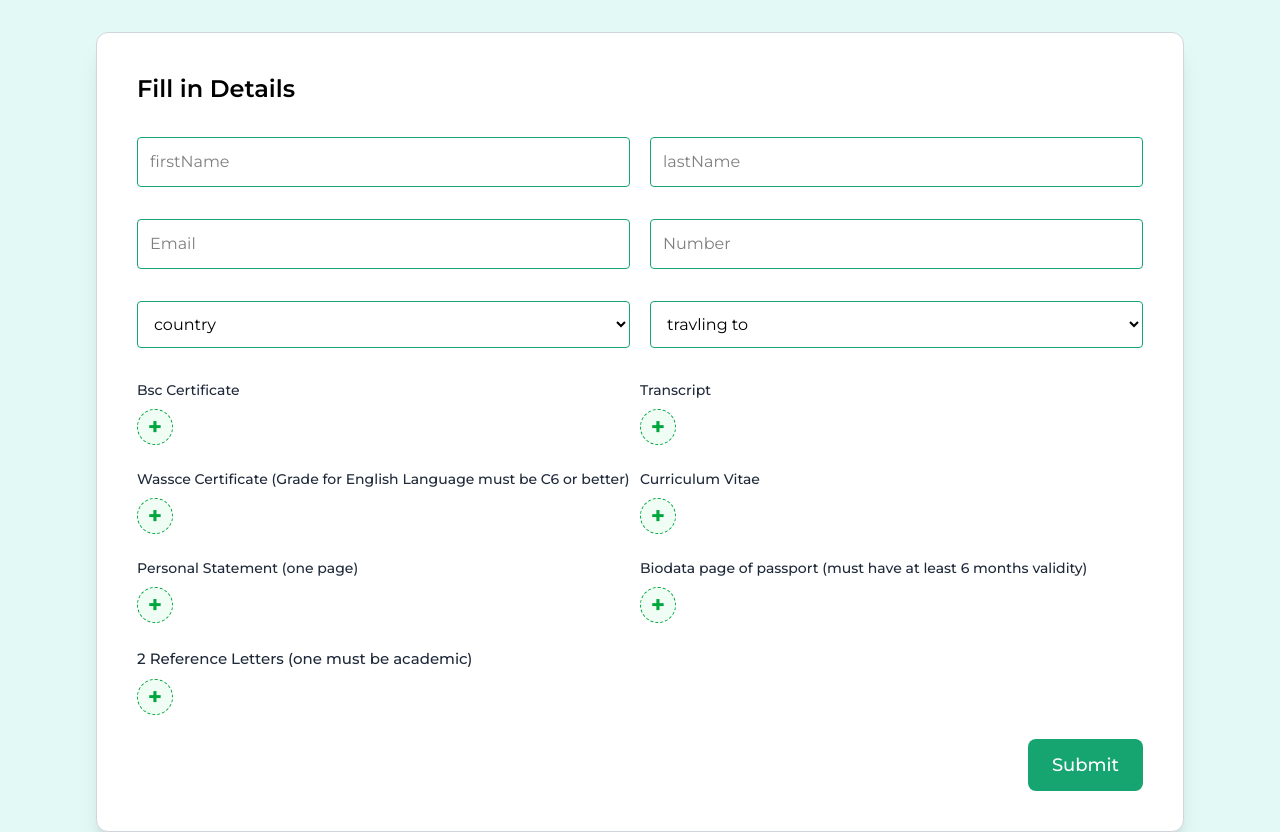
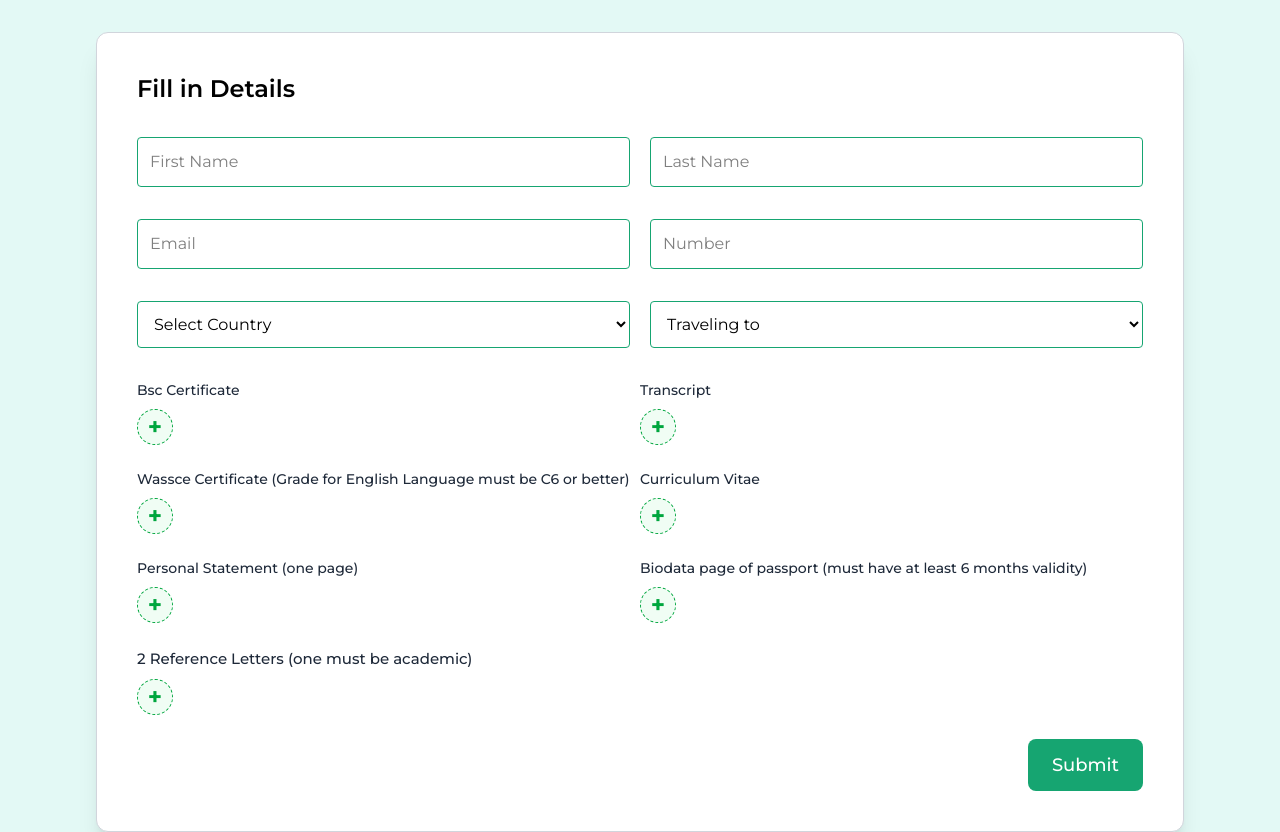
Before and after one commit to Conqueror102/ukMasterClassProject, a React (Vite) app: page / in a window 1280 px wide. Shown: the part 1720-2552 px from the top of the page. Built offline with nearby package versions, Linux system fonts and the light colour scheme.

Commit message:
Consumed Api for form

```diff
--- a/src/component/Form.jsx
+++ b/src/component/Form.jsx
@@ -1,78 +1,145 @@
-import React from "react";
-import { useState } from "react";
+import React, { useState } from "react";
+import axios from "axios";
+import { useForm } from "react-hook-form";
+import { yupResolver } from "@hookform/resolvers/yup";
+import * as Yup from "yup";
+import Swal from "sweetalert2";
+
+// Yup validation schema
+const schema = Yup.object().shape({
+  firstName: Yup.string().required("First name is required"),
+  lastName: Yup.string().required("Last name is required"),
+  email: Yup.string().email("Invalid email").required("Email is required"),
+  number: Yup.string().required("Phone number is required"),
+  countryOfOrigin: Yup.string().required("Country is required"),
+  travellingTo: Yup.string().required("Destination is required"),
+});
 
 const Form = () => {
   const [files, setFiles] = useState({});
+  const [loading, setLoading] = useState(false);
+
+  const {
+    register,
+    handleSubmit,
+    formState: { errors },
+  } = useForm({
+    resolver: yupResolver(schema),
+  });
 
   const handleFileChange = (event, label) => {
     const fileList = event.target.files;
     setFiles((prev) => ({
       ...prev,
-      [label]: fileList ? Array.from(fileList).map((file) => file.name) : [],
+      [label]: fileList ? Array.from(fileList) : [],
     }));
   };
 
+  const onSubmit = async (data) => {
+    const formData = new FormData();
+    setLoading(true);
+
+    // Text data
+    for (const key in data) {
+      formData.append(key, data[key]);
+    }
+
+    // Files
+    if (files["Bsc Certificate"]?.[0]) formData.append("bscCertificate", files["Bsc Certificate"][0]);
+    if (files["Transcript"]?.[0]) formData.append("transcript", files["Transcript"][0]);
+    if (files["Wassce Certificate (Grade for English Language must be C6 or better)"]?.[0])
+      formData.append("wassceCertificate", files["Wassce Certificate (Grade for English Language must be C6 or better)"][0]);
+    if (files["Curriculum Vitae"]?.[0]) formData.append("cv", files["Curriculum Vitae"][0]);
+    if (files["Personal Statement (one page)"]?.[0]) formData.append("personalStatement", files["Personal Statement (one page)"][0]);
+    if (files["Biodata page of passport (must have at least 6 months validity)"]?.[0])
+      formData.append("passportBiodata", files["Biodata page of passport (must have at least 6 months validity)"][0]);
+
+    if (files["2 Reference Letters (one must be academic)"]?.[0])
+      formData.append("referenceLetter1", files["2 Reference Letters (one must be academic)"][0]);
+    if (files["2 Reference Letters (one must be academic)"]?.[1])
+      formData.append("referenceLetter2", files["2 Reference Letters (one must be academic)"][1]);
+
+    try {
+      await axios.post("https://ukmasterclassbackend.onrender.com/api/users/register", formData, {
+        headers: {
+          "Content-Type": "multipart/form-data",
+        },
+      });
+
+      setLoading(false);
+
+      Swal.fire({
+        title: "Success!",
+        text: "Form submitted successfully!",
+        icon: "success",
+        confirmButtonColor: "#16a571",
+      });
+    } catch (error) {
+      setLoading(false);
+      Swal.fire({
+        title: "Error!",
+        text: "Failed to submit the form. Please try again.",
+        icon: "error",
+        confirmButtonColor: "#d33",
+      });
+    }
+  };
+
   return (
-    <>
     <div className="flex w-full justify-between items-center">
       <div className="w-full bg-white p-10 flex-col min-h-[500px] flex justify-center border-gray-300 shadow-xl border rounded-xl max-sm:px-3 max-sm:py-6">
+        <p className="text-2xl mb-8 font-semibold text-black">Fill in Details</p>
+
+        <form onSubmit={handleSubmit(onSubmit)} className="w-full">
+          <div className="grid grid-cols-2 gap-x-5 max-sm:gap-y-5 gap-y-8 w-full mb-8 max-sm:grid-cols-none">
+            {/* Text fields */}
+            {[
+              { name: "firstName", placeholder: "First Name" },
+              { name: "lastName", placeholder: "Last Name" },
+              { name: "email", placeholder: "Email", type: "email" },
+              { name: "number", placeholder: "Number" },
+            ].map(({ name, placeholder, type = "text" }, i) => (
+              <div key={i}>
+                <input
+                  type={type}
+                  placeholder={placeholder}
+                  {...register(name)}
+                  className="p-3 max-sm:p-2 border rounded-sm border-[#16a571] w-full"
+                />
+                {errors[name] && <p className="text-red-500 text-sm">{errors[name].message}</p>}
+              </div>
+            ))}
+
+            {/* Select fields */}
             <div>
-            {" "}
-            <p className="text-2xl mb-8 font-semibold text-black">
-              Fill in Details
-            </p>
+              <select
+                {...register("countryOfOrigin")}
+                className="p-3 max-sm:p-2 border rounded-sm border-[#16a571] w-full"
+              >
+                <option value="">Select Country</option>
+                <option value="Nigeria">Nigeria</option>
+              </select>
+              {errors.countryOfOrigin && (
+                <p className="text-red-500 text-sm">{errors.countryOfOrigin.message}</p>
+              )}
             </div>
 
-          <form action="" className="w-full ">
-            <div className=" grid grid-cols-2 gap-x-5 max-sm:gap-y-5 gap-y-8 w-full mb-8 max-sm:grid-cols-none">
-              <input
-                type="text"
-                placeholder="firstName"
-                className="p-3 max-sm:p-2 border rounded-sm border-[#16a571]"
-              />
-              <input
-                type="text"
-                placeholder="lastName"
-                className="p-3 max-sm:p-2 border rounded-sm border-[#16a571]"
-              />
-              <input
-                type="email"
-                placeholder="Email"
-                className="p-3 max-sm:p-2 border rounded-sm border-[#16a571]"
-              />
-              <input
-                type="text"
-                placeholder="Number"
-                className="p-3 max-sm:p-2 border rounded-sm border-[#16a571]"
-              />
-
+            <div>
               <select
-                name="country"
-                id=""
-                className="p-3 max-sm:p-2 border rounded-sm border-[#16a571]"
+                {...register("travellingTo")}
+                className="p-3 border rounded-sm border-[#16a571] w-full"
               >
-                <option value="">country</option>
-                <option value="">Nigeria</option>
-                <option value="">Nigeria</option>
-                <option value="">Nigeria</option>
-                <option value="">Nigeria</option>
+                <option value="">Traveling to</option>
+                <option value="Nigeria">Nigeria</option>
               </select>
-              <select
-                name="country"
-                id=""
-                className="p-3 border rounded-sm border-[#16a571]"
-              >
-                <option value="">travling to</option>
-                <option value="">Nigeria</option>
-                <option value="">Nigeria</option>
-                <option value="">Nigeria</option>
-                <option value="">Nigeria</option>
-              </select>
+              {errors.travellingTo && (
+                <p className="text-red-500 text-sm">{errors.travellingTo.message}</p>
+              )}
+            </div>
           </div>
 
-            {/* doc side */}
-
-            <div className="mt-6 space-y-6 grid grid-cols-2 space-x-2 max-sm:grid-cols-none ">
+          {/* File Uploads */}
+          <div className="mt-6 space-y-6 grid grid-cols-2 space-x-2 max-sm:grid-cols-none">
             {[
               "Bsc Certificate",
               "Transcript",
@@ -80,69 +147,89 @@ const Form = () => {
               "Curriculum Vitae",
               "Personal Statement (one page)",
               "Biodata page of passport (must have at least 6 months validity)",
-              ].map((label, index) => (
-                <div key={index} className="block text-[14px] ">
+            ].map((label, i) => (
+              <div key={i} className="block text-[14px]">
                 <span className="text-gray-800 font-medium max-sm:text-[13px] max-sm:font-semibold">
                   {label}
                 </span>
-                  <label className="mt-2  flex items-center justify-center w-9 h-9 max-sm:h-8 max-sm:w-8 border-1 border-dashed border-green-600 rounded-full cursor-pointer bg-green-50 hover:bg-green-100">
-                    <span className="text-green-600 text-2xl max-sm:text-[15px]  font-bold">
-                      +
-                    </span>
+                <label className="mt-2 flex items-center justify-center w-9 h-9 max-sm:h-8 max-sm:w-8 border-1 border-dashed border-green-600 rounded-full cursor-pointer bg-green-50 hover:bg-green-100">
+                  <span className="text-green-600 text-2xl max-sm:text-[15px] font-bold">+</span>
                   <input
                     type="file"
-                      className="hidden "
+                    className="hidden"
+                    data-label={label}
                     onChange={(e) => handleFileChange(e, label)}
                   />
                 </label>
                 {files[label] && (
-                    <p className="text-sm text-gray-600 mt-2">{files[label]}</p>
+                  <p className="text-sm text-gray-600 mt-2">
+                    {files[label].map((f) => f.name).join(", ")}
+                  </p>
                 )}
               </div>
             ))}
 
-              {/* Input for multiple file upload */}
+            {/* Reference Letters */}
             <div className="block">
               <span className="text-gray-800 font-medium max-sm:text-[13px] max-sm:font-semibold text-[15px]">
                 2 Reference Letters (one must be academic)
               </span>
-                <label className="mt-2 flex  items-center  justify-center w-9 h-9 max-sm:h-8 max-sm:w-8 border-1 border-dashed border-green-600 rounded-full cursor-pointer bg-green-50 hover:bg-green-100">
-                  <span className="text-green-600 text-2xl font-bold max-sm:text-[14px]">
-                    +
-                  </span>
+              <label className="mt-2 flex items-center justify-center w-9 h-9 max-sm:h-8 max-sm:w-8 border-1 border-dashed border-green-600 rounded-full cursor-pointer bg-green-50 hover:bg-green-100">
+                <span className="text-green-600 text-2xl font-bold max-sm:text-[14px]">+</span>
                 <input
                   type="file"
                   multiple
                   className="hidden"
+                  data-label="2 Reference Letters (one must be academic)"
                   onChange={(e) =>
-                      handleFileChange(
-                        e,
-                        "2 Reference Letters (one must be academic)"
-                      )
+                    handleFileChange(e, "2 Reference Letters (one must be academic)")
                   }
                 />
               </label>
-                {files["2 Reference Letters (one must be academic)"] &&
-                  files["2 Reference Letters (one must be academic)"].length >
-                    0 && (
+              {files["2 Reference Letters (one must be academic)"]?.length > 0 && (
                 <p className="text-sm text-gray-600 mt-2">
-                      {files["2 Reference Letters (one must be academic)"].join(
-                        ", "
-                      )}
+                  {files["2 Reference Letters (one must be academic)"].map((f) => f.name).join(", ")}
                 </p>
               )}
             </div>
           </div>
 
-            <div className="mt-6 flex justify-end  max-sm:justify-center ">
-              <button className="bg-[#16a571] text-white px-6 py-3 max-sm:w-full rounded-lg text-lg max-sm:text-[15px] max-sm:py-3 font-medium hover:bg-green-700 transition">
-                Submit
+          {/* Submit Button */}
+          <div className="mt-6 flex justify-end max-sm:justify-center">
+            <button
+              type="submit"
+              disabled={loading}
+              className="bg-[#16a571] text-white px-6 py-3 max-sm:w-full rounded-lg text-lg max-sm:text-[15px] max-sm:py-3 font-medium hover:bg-green-700 transition"
+            >
+              {loading && (
+                <svg
+                className="animate-spin h-5 w-5 mr-2 text-white inline-block"
+                xmlns="http://www.w3.org/2000/svg"
+                fill="none"
+                viewBox="0 0 24 24"
+              >
+                <circle
+                  className="opacity-25"
+                  cx="12"
+                  cy="12"
+                  r="10"
+                  stroke="currentColor"
+                  strokeWidth="4"
+                ></circle>
+                <path
+                  className="opacity-75"
+                  fill="currentColor"
+                  d="M4 12a8 8 0 018-8v4a4 4 0 00-4 4H4z"
+                ></path>
+              </svg>
+
+              )}
+              {loading ? "Loading....." :" Submit"}
             </button>
           </div>
         </form>
       </div>
     </div>
-    </>
   );
 };
 
```
Also changed, not shown: package.json (+6 -1 lines), 1 other file (tests, documents, lock files or other folders). Lines whose indentation alone changed are shown as unchanged.
